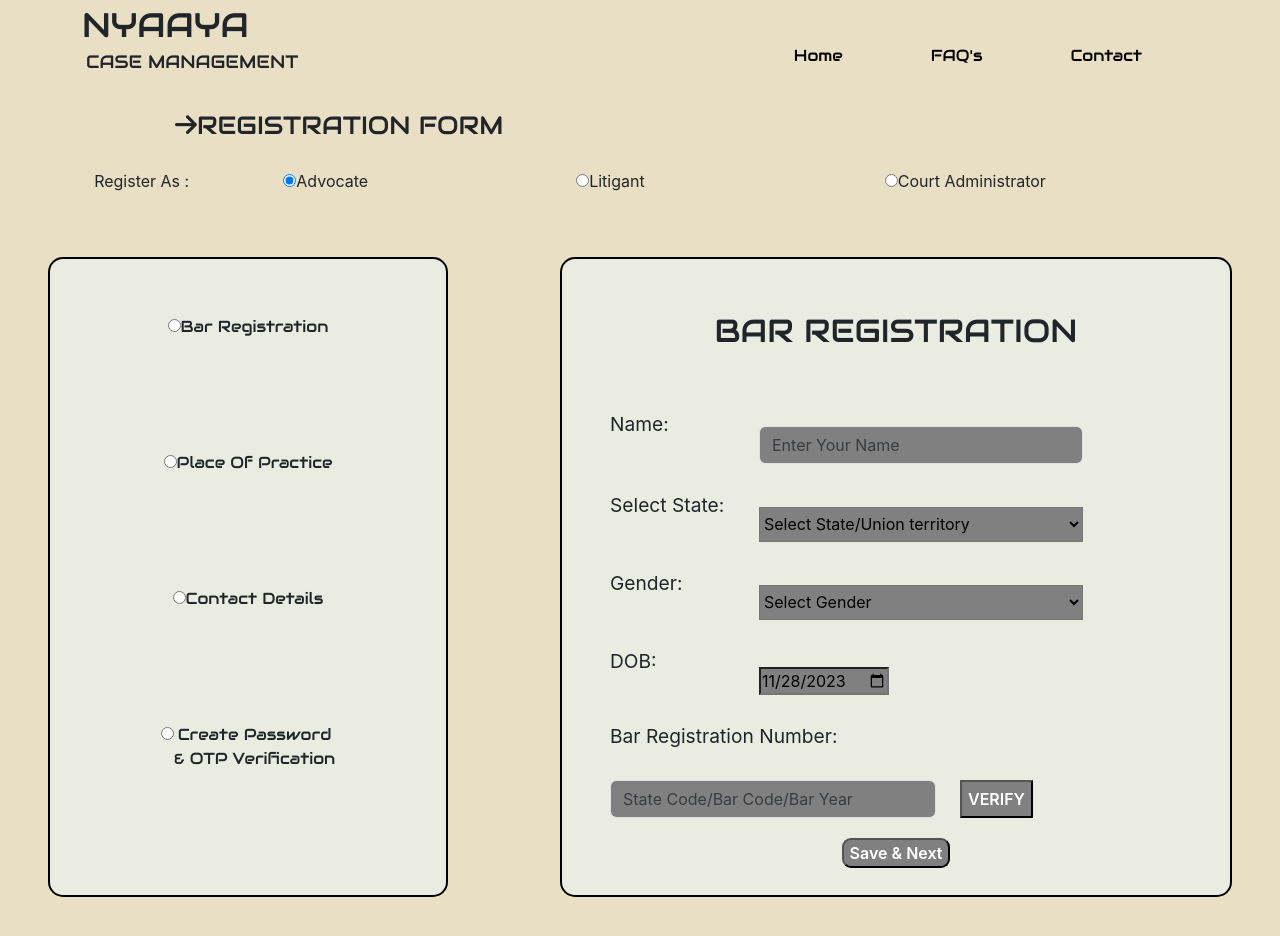
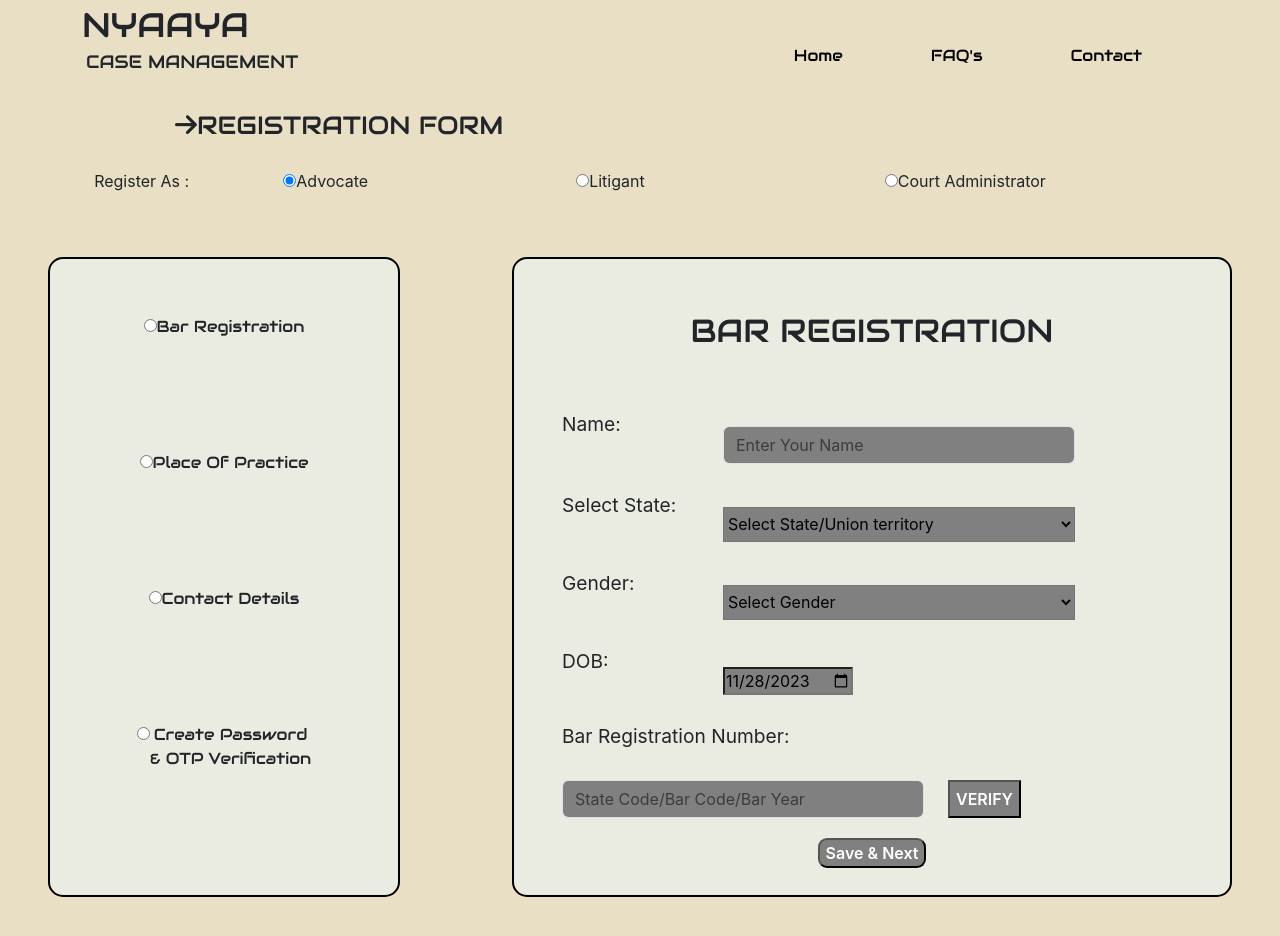
Before and after one commit to udaykumarcoder/NyaayaG160, a React (Create React App) app in the folder eportal/: page /signup in a window 1280 px wide. Shown: the top 936 px of the page. Built offline with nearby package versions, Linux system fonts and the light colour scheme.

Commit message:
responsive Done Man

```diff
--- a/eportal/src/Components/AdministratorForm.css
+++ b/eportal/src/Components/AdministratorForm.css
@@ -22,7 +22,7 @@
 
 }
 
-.left-box{
+.adminLeftbox{
     border-radius: 15px;
     border: 2px solid black;
     width: 25rem;
@@ -35,7 +35,7 @@
     padding: 3.5rem;
     justify-content: center;
 }
-.right-box{
+.adminRightbox{
     padding: 3rem;
     height: 40rem;
     width: 60rem;
@@ -86,14 +86,17 @@
 
 /* CSS for 17-inch Laptop */
 @media screen and (min-width: 1367px) {
-    .right-box {
+    .adminRightbox {
         width: 60rem;
     }
 }
 
 /* CSS for 14-inch Laptop */
 @media screen and (max-width: 1366px) {
-    .right-box {
-        width: 42rem;
+    .adminRightbox {
+        width: 45rem;
+    }
+    .adminLeftbox{
+        width: 22rem;
     }
 }
--- a/eportal/src/Components/AdministratorForm.js
+++ b/eportal/src/Components/AdministratorForm.js
@@ -20,7 +20,7 @@ const AdministratorForm = () => {
           <>
 
           <div className="step">
-            <div className="left-box">
+            <div className="adminLeftbox">
               <div className="tracking">
                 <div className='track1'>
                   <input type="radio" id='t1' />
@@ -41,7 +41,7 @@ const AdministratorForm = () => {
               </div>
             </div>
 
-            <div className="right-box">
+            <div className="adminRightbox">
               <p className='bar'>PERSONAL DETAILS</p>
               <form>
                 <div class="form-group row">
@@ -129,7 +129,7 @@ const AdministratorForm = () => {
           <>
 
           <div className="step">
-            <div className="left-box">
+            <div className="adminLeftbox">
 
               <div className="tracking">
                 <div className='track1'>
@@ -153,7 +153,7 @@ const AdministratorForm = () => {
 
             </div>
 
-            <div className="right-box">
+            <div className="adminRightbox">
               <p className='bar'>CONTACT DETAILS</p>
               <form>
                 <div class="form-group row">
@@ -184,7 +184,7 @@ const AdministratorForm = () => {
           <>
 
           <div className="step">
-            <div className="left-box">
+            <div className="adminLeftbox">
 
               <div className="tracking">
                 <div className='track1'>
@@ -208,7 +208,7 @@ const AdministratorForm = () => {
 
             </div>
 
-            <div className="right-box">
+            <div className="adminRightbox">
               <p className='bar'>CREATE PASSWORD <br />& OTP VERIFICATION</p>
               <form>
                 <div class="form-group row">
--- a/eportal/src/Components/AdvocateForm.css
+++ b/eportal/src/Components/AdvocateForm.css
@@ -9,7 +9,7 @@ so if u want to change any thing change there */
 
 }
 
-.left-box{
+.advocLeftbox{
     border-radius: 15px;
     border: 2px solid black;
     width: 25rem;
@@ -24,7 +24,7 @@ so if u want to change any thing change there */
     padding: 3.5rem;
     justify-content: center;
 }
-.right-box{
+.advocRightbox{
     padding: 3rem;
     height: 40rem;
     width: 60rem;
@@ -131,14 +131,17 @@ so if u want to change any thing change there */
 
 /* CSS for 17-inch Laptop */
 @media screen and (min-width: 1367px) {
-    .right-box {
+    .advocRightbox {
         width: 60rem;
     }
 }
 
 /* CSS for 14-inch Laptop */
 @media screen and (max-width: 1366px) {
-    .right-box {
-        width: 42rem;
+    .advocRightbox {
+        width: 45rem;
+    }
+    .advocLeftbox{
+        width: 22rem;
     }
 }
--- a/eportal/src/Components/AdvocateForm.js
+++ b/eportal/src/Components/AdvocateForm.js
@@ -22,7 +22,7 @@ const AdvocateForm = () => {
       case 1:
         return (
           <div className="step">
-            <div className="left-box">
+            <div className="advocLeftbox">
               <div className="tracking">
                 <div className='track1'>
                   <input type="radio" id='t1' />
@@ -49,7 +49,7 @@ const AdvocateForm = () => {
               </div>
             </div>
 
-            <div className="right-box">
+            <div className="advocRightbox">
               <p className='bar'>BAR REGISTRATION</p>
               <form>
                 <div class="form-group row">
@@ -143,7 +143,7 @@ const AdvocateForm = () => {
       case 2:
         return (
           <div className="step">
-            <div className="left-box">
+            <div className="advocLeftbox">
 
               <div className="tracking">
                 <div className='track1'>
@@ -170,7 +170,7 @@ const AdvocateForm = () => {
                 <label htmlFor="t4">Create Password <br /> & OTP Verification</label>
               </div>
             </div>
-            <div className="right-box">
+            <div className="advocRightbox">
               <p className='bar'>PLACE OF PRACTICE</p>
               <form>
                 <div className="form-group row">
@@ -285,7 +285,7 @@ const AdvocateForm = () => {
       case 3:
         return (
           <div className="step">
-            <div className="left-box">
+            <div className="advocLeftbox">
 
               <div className="tracking">
                 <div className='track1'>
@@ -313,7 +313,7 @@ const AdvocateForm = () => {
               </div>
             </div>
 
-            <div className="right-box">
+            <div className="advocRightbox">
               <p className='bar'>CONTACT DETAILS</p>
               <form>
                 <div className="contactContainer">
@@ -343,7 +343,7 @@ const AdvocateForm = () => {
       case 4:
         return (
           <div className="step">
-            <div className="left-box">
+            <div className="advocLeftbox">
 
               <div className="tracking">
                 <div className='track1'>
@@ -373,7 +373,7 @@ const AdvocateForm = () => {
 
             </div>
 
-            <div className="right-box">
+            <div className="advocRightbox">
               <p className='bar'>CREATE PASSWORD <br />& OTP VERIFICATION</p>
               <form>
                 <div class="form-group row">
--- a/eportal/src/Components/LitigantForm.css
+++ b/eportal/src/Components/LitigantForm.css
@@ -23,7 +23,7 @@ so if u want to change any thing change there */
 
 }
 
-.left-box{
+.litigantLeftbox{
     border-radius: 15px;
     border: 2px solid black;
     width: 25rem;
@@ -36,7 +36,7 @@ so if u want to change any thing change there */
     padding: 3.5rem;
     justify-content: center;
 }
-.right-box{
+.litigantRightbox{
     padding: 3rem;
     width: 42rem;
     background-color: #eaece1;
@@ -85,14 +85,17 @@ so if u want to change any thing change there */
 }
 /* CSS for 17-inch Laptop */
 @media screen and (min-width: 1367px) {
-    .right-box {
+    .litigantRightbox {
         width: 60rem;
     }
 }
 
 /* CSS for 14-inch Laptop */
 @media screen and (max-width: 1366px) {
-    .right-box {
-        width: 42rem;
+    .litigantRightbox {
+        width: 45rem;
+    }
+    .litigantLeftbox{
+        width: 22rem;
     }
 }
--- a/eportal/src/Components/LitigantForm.js
+++ b/eportal/src/Components/LitigantForm.js
@@ -22,7 +22,7 @@ const LitigantForm = () => {
             <p>For Litigant: Your registration mobile number should be same as used in case, to access your case data.</p>
           </div>
           <div className="step">
-            <div className="left-box">
+            <div className="litigantLeftbox">
               <div className="tracking">
                 <div className='track1'>
                   <input type="radio" id='t1' />
@@ -43,7 +43,7 @@ const LitigantForm = () => {
               </div>
             </div>
 
-            <div className="right-box">
+            <div className="litigantRightbox">
               <p className='bar'>PERSONAL DETAILS</p>
               <form>
                 <div class="form-group row">
@@ -133,7 +133,7 @@ const LitigantForm = () => {
             <p>For Litigant: Your registration mobile number should be same as used in case, to access your case data.</p>
           </div>
           <div className="step">
-            <div className="left-box">
+            <div className="litigantLeftbox">
 
               <div className="tracking">
                 <div className='track1'>
@@ -157,7 +157,7 @@ const LitigantForm = () => {
 
             </div>
 
-            <div className="right-box">
+            <div className="litigantRightbox">
               <p className='bar'>CONTACT DETAILS</p>
               <form>
                 <div class="form-group row">
@@ -190,7 +190,7 @@ const LitigantForm = () => {
             <p>For Litigant: Your registration mobile number should be same as used in case, to access your case data.</p>
           </div>
           <div className="step">
-            <div className="left-box">
+            <div className="litigantLeftbox">
 
               <div className="tracking">
                 <div className='track1'>
@@ -214,7 +214,7 @@ const LitigantForm = () => {
 
             </div>
 
-            <div className="right-box">
+            <div className="litigantRightbox">
               <p className='bar'>CREATE PASSWORD <br />& OTP VERIFICATION</p>
               <form>
                 <div class="form-group row">
```
